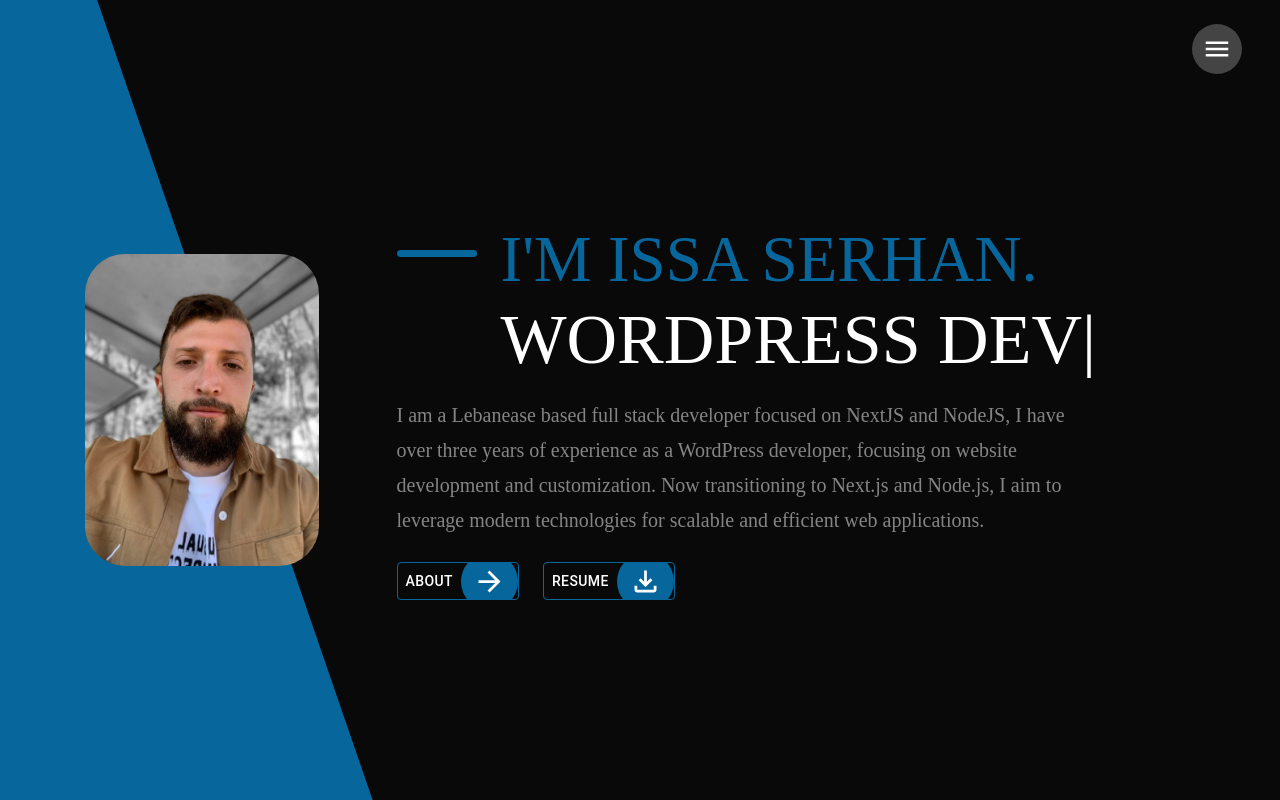
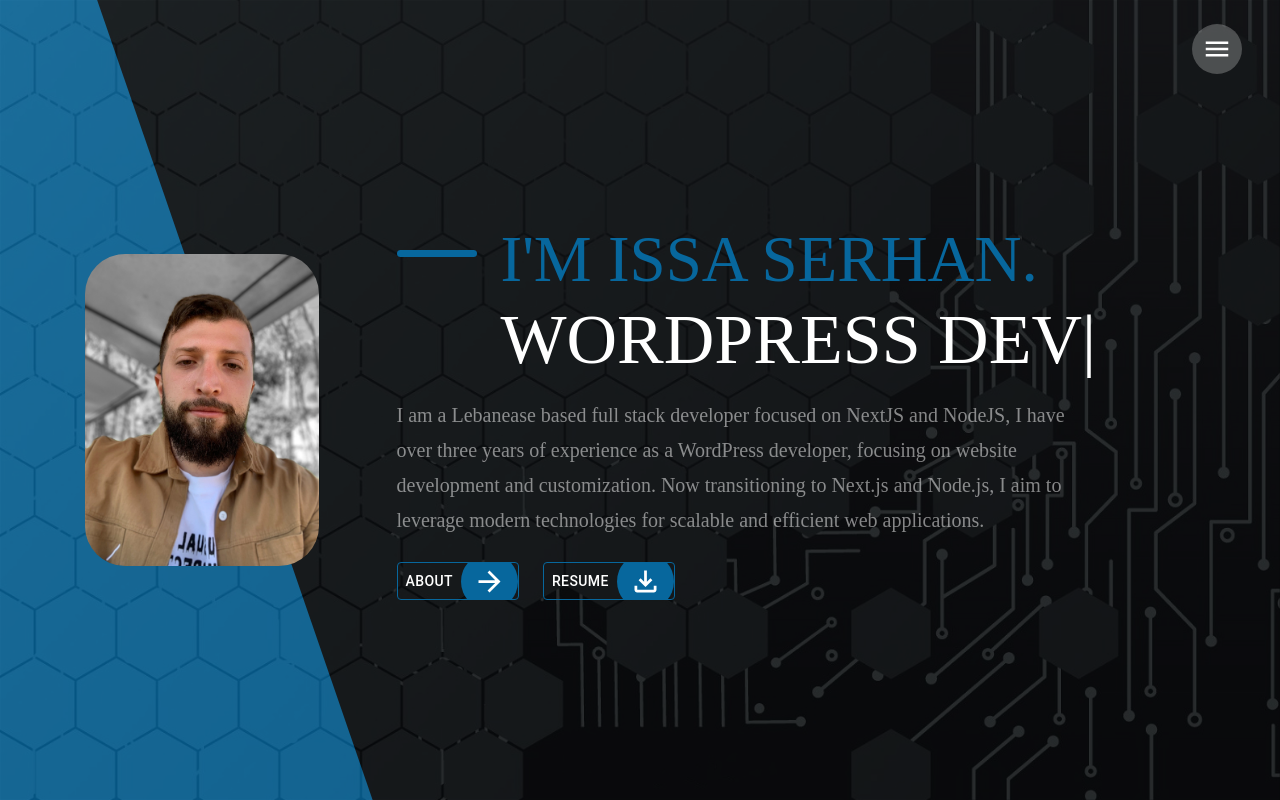
Before and after one commit to isasarhan/portolio, a Next.js app: page / in a window 1280 px wide. Built offline with nearby package versions, Linux system fonts and the light colour scheme.

Commit message:
added new background

```diff
--- a/app/globals.css
+++ b/app/globals.css
@@ -1,20 +1,35 @@
 * {
   margin: 0%;
   padding: 0%;
+
 }
+
 :root {
-  --dark-color:#07679D;
+  --dark-color: #07679D;
   --dark-background: #090909;
   --dark-text: #fff;
   --light-color: #3394cc;
   --light-text: #000;
 }
-
-/* @import url('https://fonts.googleapis.com/css2?family=Raleway:ital,wght@0,100..900;1,100..900&display=swap'); */
+body::before {
+  content: "";
+  position: absolute;
+  top: 0;
+  left: 0;
+  width: 100%;
+  height: 100%;
+  background-image: url('/bg-future.jpg');
+  background-size: cover;
+  background-repeat: no-repeat;
+  background-attachment: fixed;
+  opacity: 0.2; /* Set the opacity to 0.5 */
+  z-index: -1; /* Ensure the overlay stays behind the content */
+}
 
 body {
   font-family: 'Raleway', 'san-serif';
   transition: all 0.3s ease-in-out;
+
 }
 
 body.light .text-color {
@@ -22,8 +37,9 @@ body.light .text-color {
 }
 
 body.dark .card {
-  background:var(--dark-background);
+  background: var(--dark-background);
 }
+
 body.dark .text-color {
   color: white !important;
 }
@@ -34,7 +50,7 @@ body.light {
 }
 
 body.dark {
-  background:var(--dark-background);
+  background: var(--dark-background);
   color: white !important;
 }
 
@@ -49,7 +65,7 @@ hr.dotted {
 
 .homePage {
   width: 100%;
-  padding:  0px 35px;
+  padding: 0px 35px;
   height: 100vh;
   position: relative;
   overflow: hidden;
@@ -161,9 +177,11 @@ body.dark .hd .title-bg {
 body.light .hd .title-bg {
   color: #000;
 }
-.hd .pageTitle{
+
+.hd .pageTitle {
   font-size: 90px;
 }
+
 .hd .title-bg {
 
   opacity: 0.3;
@@ -190,9 +208,10 @@ body.light .hd .title-bg {
     position: relative;
     top: 0px;
   } */
-  .hd .pageTitle{
+  .hd .pageTitle {
     font-size: 50px;
   }
+
   .homePage {
     overflow: visible;
     padding: 35px 0px;
```
Also changed, not shown: public/bg-future.jpg (added).
